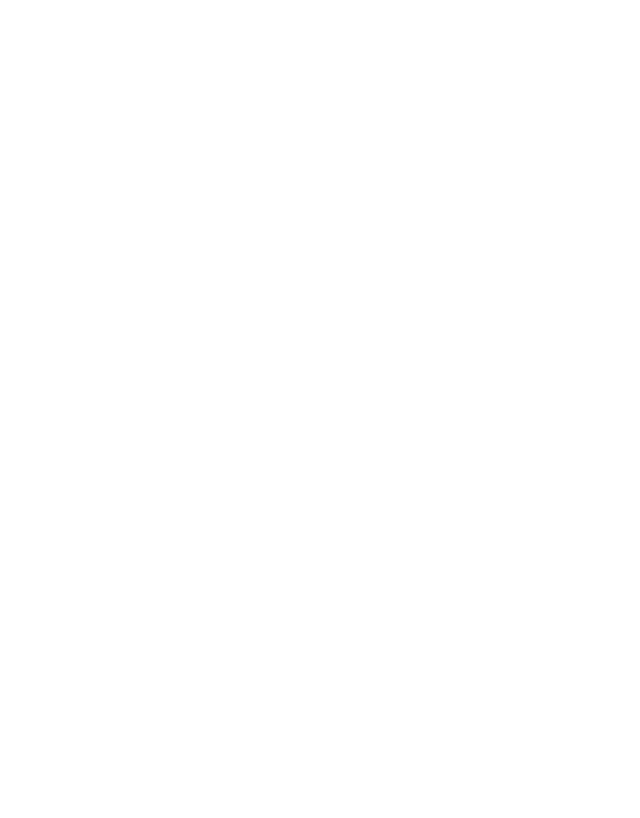
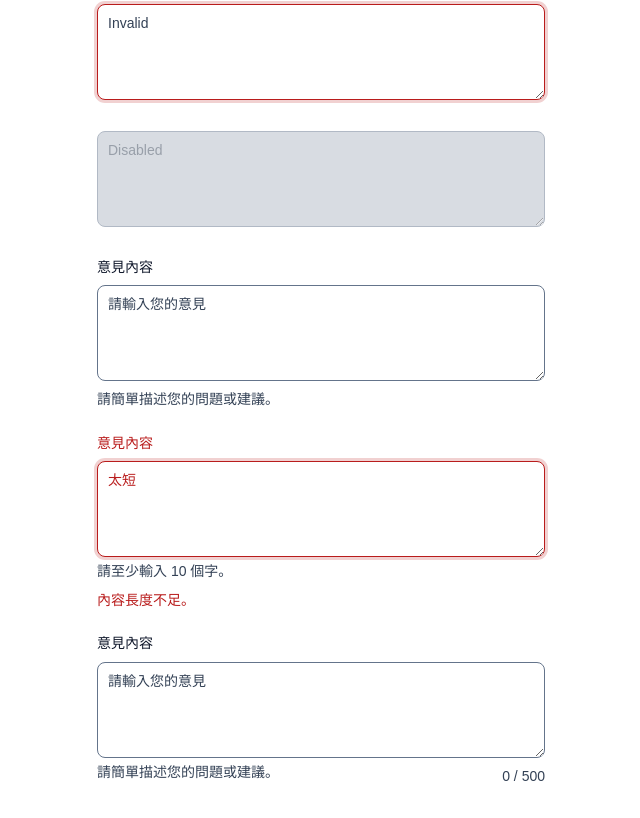
Before and after one commit to sufyspace/ui-kit-a11y, a React (Vite) app: page / in a window 1280 px wide. Shown: the part 2893-3711 px from the top of the page, without its empty margins (31-671 px from the left). Before the commit the page ends 2702 px from the top, so only its background shows below. Built offline with nearby package versions, Linux system fonts and the light colour scheme.

Commit message:
feat: add textarea component
Co-authored-by: joyceSu0601 <96661711+joyceSu0601@users.noreply.github.com>

```diff
--- a/src/App.tsx
+++ b/src/App.tsx
@@ -1,7 +1,10 @@
 import { Button } from "@/components/ui/button"
 import { Field, FieldDescription, FieldError, FieldLabel } from "@/components/ui/field"
 import { Input } from "@/components/ui/input"
+import { Textarea } from "@/components/ui/textarea"
 import { Search, Plus, Save, Trash2 } from "lucide-react"
+import {useState} from "react";
+
 
 const colors = [
     {
@@ -91,6 +94,8 @@
 ]
 
 function App() {
+    const [message, setMessage] = useState("")
+
     return (
         <main className="min-h-screen bg-background p-8 text-foreground">
             <div className="mx-auto max-w-5xl space-y-10">
@@ -369,8 +374,8 @@
                                 aria-hidden="true"
                                 className="text-destructive"
                             >
-        *
-      </span>
+                                *
+                            </span>
                         </FieldLabel>
 
                         <Input
@@ -404,6 +409,90 @@
                         </FieldError>
                     </Field>
                 </section>
+
+                <section className="mt-12 max-w-md space-y-6">
+                    <h2 className="text-xl font-semibold">
+                        Textarea
+                    </h2>
+
+                    <Textarea placeholder="請輸入內容" />
+
+                    <Textarea
+                        placeholder="Invalid"
+                        aria-invalid="true"
+                    />
+
+                    <Textarea
+                        placeholder="Disabled"
+                        disabled
+                    />
+
+                    <Field>
+                        <FieldLabel htmlFor="message">
+                            意見內容
+                        </FieldLabel>
+
+                        <Textarea
+                            id="message"
+                            placeholder="請輸入您的意見"
+                            aria-describedby="message-description"
+                        />
+
+                        <FieldDescription id="message-description">
+                            請簡單描述您的問題或建議。
+                        </FieldDescription>
+                    </Field>
+
+                    <Field data-invalid="true">
+                        <FieldLabel htmlFor="invalid-message">
+                            意見內容
+                        </FieldLabel>
+
+                        <Textarea
+                            id="invalid-message"
+                            value="太短"
+                            readOnly
+                            aria-invalid="true"
+                            aria-describedby="invalid-message-description invalid-message-error"
+                        />
+
+                        <FieldDescription id="invalid-message-description">
+                            請至少輸入 10 個字。
+                        </FieldDescription>
+
+                        <FieldError id="invalid-message-error">
+                            內容長度不足。
+                        </FieldError>
+                    </Field>
+
+                    <Field>
+                        <FieldLabel htmlFor="feedback">
+                            意見內容
+                        </FieldLabel>
+
+                        <Textarea
+                            id="feedback"
+                            value={message}
+                            onChange={(event) => setMessage(event.target.value)}
+                            maxLength={500}
+                            placeholder="請輸入您的意見"
+                            aria-describedby="feedback-description feedback-count"
+                        />
+
+                        <div className="flex items-start justify-between gap-4">
+                            <FieldDescription id="feedback-description">
+                                請簡單描述您的問題或建議。
+                            </FieldDescription>
+
+                            <span
+                                id="feedback-count"
+                                className="shrink-0 text-sm text-muted-foreground"
+                            >
+                              {message.length} / 500
+                            </span>
+                        </div>
+                    </Field>
+                </section>
             </div>
         </main>
     )
--- /dev/null
+++ b/src/components/ui/textarea.tsx
@@ -0,0 +1,40 @@
+import * as React from "react"
+import { cn } from "cn"
+
+function Textarea({
+                      className,
+                      ...props
+                  }: React.ComponentProps<"textarea">) {
+    return (
+        <textarea
+            data-slot="textarea"
+            data-cui-slot="textarea"
+            className={cn(
+                "field-sizing-content min-h-24 w-full rounded-lg",
+                "border border-input bg-background px-2.5 py-2",
+                "text-base md:text-sm",
+                "placeholder:text-muted-foreground",
+                "transition-colors outline-none",
+
+                "focus-visible:border-ring",
+                "focus-visible:ring-3",
+                "focus-visible:ring-ring/50",
+
+                "disabled:cursor-not-allowed",
+                "disabled:bg-input/50",
+                "disabled:opacity-50",
+
+                "aria-invalid:border-destructive",
+                "aria-invalid:ring-3",
+                "aria-invalid:ring-destructive/20",
+                "dark:aria-invalid:border-destructive/50",
+                "dark:aria-invalid:ring-destructive/40",
+
+                className
+            )}
+            {...props}
+        />
+    )
+}
+
+export { Textarea }
```
